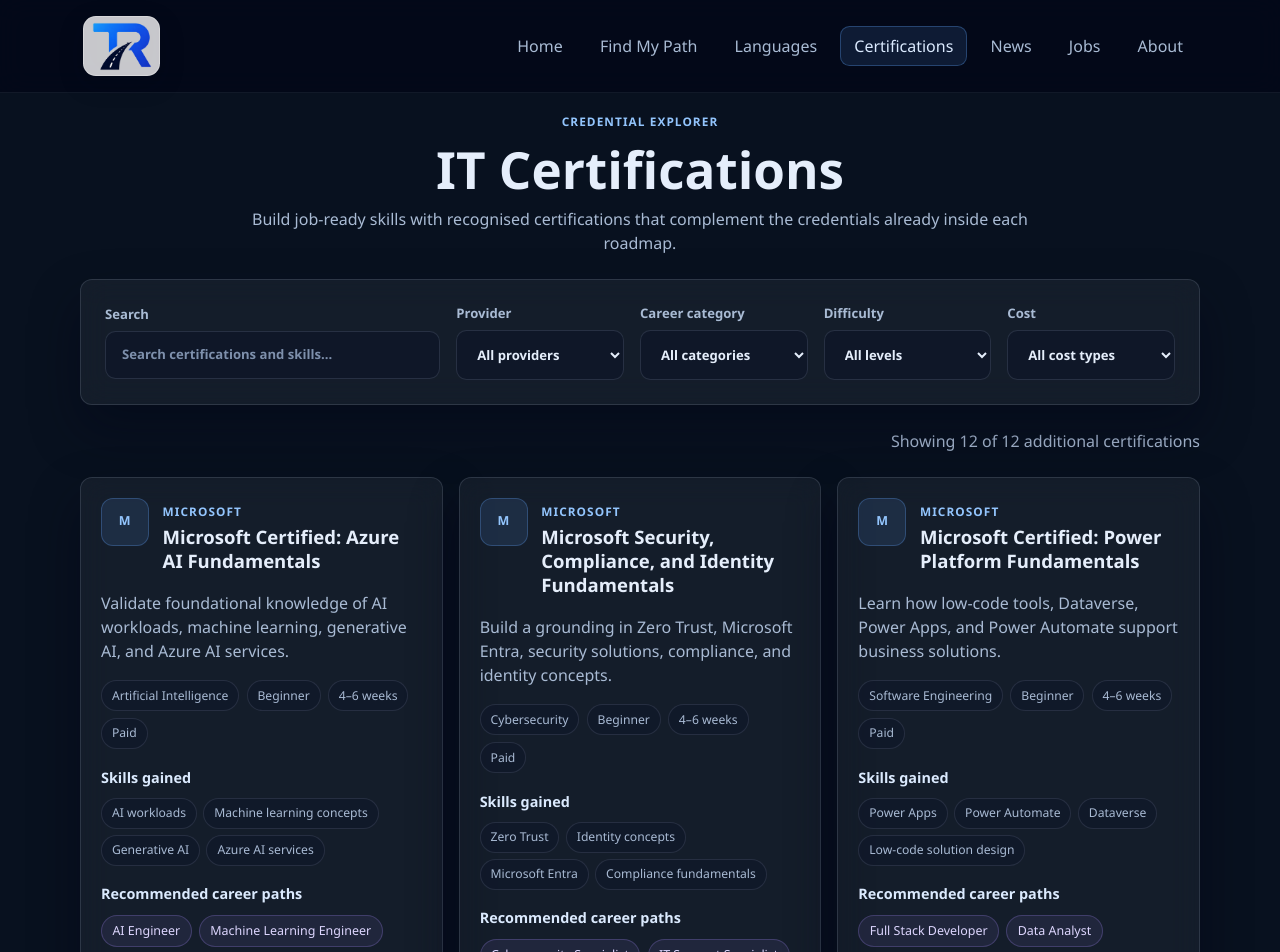
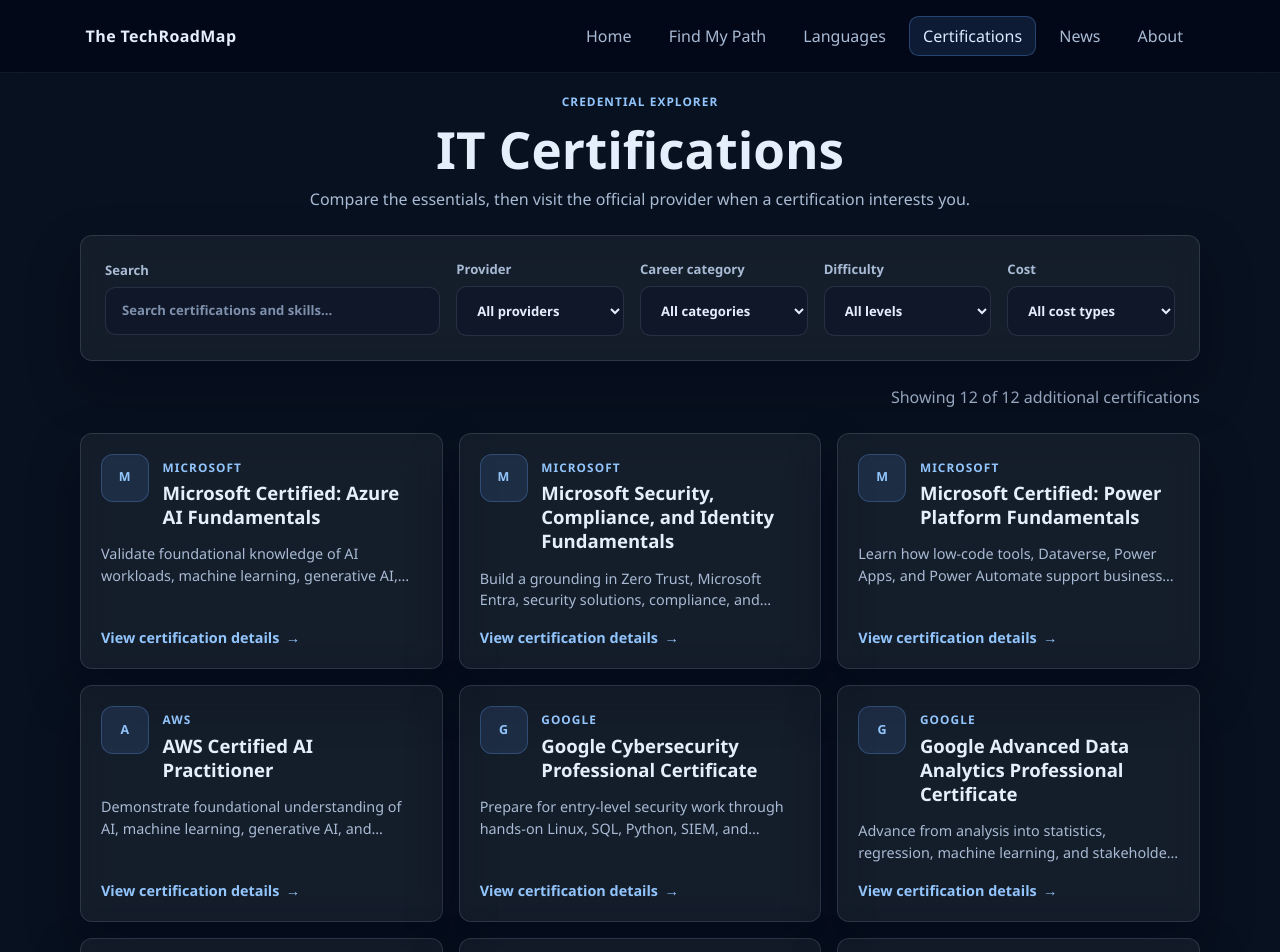
Before and after one commit to TheTechRoadMap/techroadmapsource, a React (Vite) app: page /certifications in a window 1280 px wide. Shown: the top 952 px of the page. Built offline with nearby package versions, Linux system fonts and the light colour scheme.

Commit message:
Refine homepage navigation and certification cards

```diff
--- a/index.html
+++ b/index.html
@@ -9,7 +9,6 @@
     />
     <meta name="viewport" content="width=device-width, initial-scale=1.0" />
     <meta name="keywords" content="tech roadmaps, technology guides, learning resources, career development, programming, software engineering" />
-    <link rel="icon" href="/techroadmap-logo.png" type="image/png" />
     <title>Tech Roadmaps</title>
   </head>
   <body>
--- a/src/CatalogPage.jsx
+++ b/src/CatalogPage.jsx
@@ -51,6 +51,7 @@
 }
 
 export default function CatalogPage({
+  afterContent,
   children,
   title,
   subtitle,
@@ -209,6 +210,8 @@
           </div>
         </section>
       ) : null}
+
+      {afterContent}
     </>
   );
 }
--- a/src/CertificationCard.jsx
+++ b/src/CertificationCard.jsx
@@ -1,8 +1,5 @@
-import React, { useMemo } from 'react';
-import { Link } from 'react-router-dom';
-import CertificationVideoCard from './CertificationVideoCard.jsx';
-import { certificationCategories } from './certifications.js';
-import { isSafeHttpsUrl, isSafeYouTubeUrl } from './contentUtils.js';
+import React from 'react';
+import { isSafeHttpsUrl } from './contentUtils.js';
 
 function providerInitials(provider) {
   return provider
@@ -13,20 +10,22 @@
     .toUpperCase();
 }
 
-export default function CertificationCard({ certification, roadmaps, videos }) {
-  const validVideos = useMemo(
-    () => videos.filter((video) => video.certificationId === certification.id && isSafeYouTubeUrl(video.youtubeUrl)),
-    [certification.id, videos],
-  );
-  const careerPaths = certification.recommendedCareerPaths
-    .map((id) => roadmaps.find((roadmap) => roadmap.id === id))
-    .filter(Boolean);
+function shortDescription(description) {
+  const text = String(description ?? '').trim();
+  const firstSentence = text.match(/^.*?[.!?](?:\s|$)/)?.[0]?.trim() ?? text;
+
+  return firstSentence.length > 125
+    ? `${firstSentence.slice(0, 122).trimEnd()}…`
+    : firstSentence;
+}
+
+export default function CertificationCard({ certification }) {
   const hasOfficialUrl = isSafeHttpsUrl(certification.officialUrl);
 
   return (
     <article className="certification-card glass-card">
       <div className="certification-card__header">
-        <div className="provider-logo" aria-label={`${certification.provider} logo placeholder`} role="img">
+        <div className="provider-logo" aria-hidden="true">
           {providerInitials(certification.provider)}
         </div>
         <div>
@@ -35,54 +34,21 @@
         </div>
       </div>
 
-      <p className="certification-card__description">{certification.description}</p>
-
-      <div className="metadata-row" aria-label="Certification details">
-        <span>{certificationCategories[certification.category] ?? certification.category}</span>
-        <span>{certification.difficulty}</span>
-        <span>{certification.duration}</span>
-        <span>{certification.costType}</span>
-      </div>
-
-      <div>
-        <h3 className="mini-heading">Skills gained</h3>
-        <ul className="chip-list" aria-label={`Skills gained in ${certification.name}`}>
-          {certification.skills.map((skill) => (
-            <li key={skill}>{skill}</li>
-          ))}
-        </ul>
-      </div>
-
-      <div>
-        <h3 className="mini-heading">Recommended career paths</h3>
-        <div className="connection-links">
-          {careerPaths.map((roadmap) => (
-            <Link key={roadmap.id} to={`/roadmaps/${roadmap.id}`}>
-              {roadmap.title}
-            </Link>
-          ))}
-        </div>
-      </div>
-
-      <details className="video-disclosure">
-        <summary>Recommended videos ({validVideos.length})</summary>
-        {validVideos.length ? (
-          <div className="video-grid">
-            {validVideos.map((video) => (
-              <CertificationVideoCard key={video.id} video={video} />
-            ))}
-          </div>
-        ) : (
-          <p className="inline-state">No recommended videos are available for this certification yet.</p>
-        )}
-      </details>
+      <p className="certification-card__description">
+        {shortDescription(certification.description)}
+      </p>
 
       {hasOfficialUrl ? (
-        <a className="button-link" href={certification.officialUrl} rel="noopener noreferrer" target="_blank">
-          View certification
+        <a
+          className="certification-card__link"
+          href={certification.officialUrl}
+          rel="noopener noreferrer"
+          target="_blank"
+        >
+          View certification details <span aria-hidden="true">→</span>
         </a>
       ) : (
-        <span className="button-link is-disabled" aria-disabled="true">
+        <span className="certification-card__link is-disabled" aria-disabled="true">
           Certification link unavailable
         </span>
       )}
--- a/src/CertificationsPage.jsx
+++ b/src/CertificationsPage.jsx
@@ -2,11 +2,9 @@
 import CertificationCard from './CertificationCard.jsx';
 import {
   certificationCategories,
-  certificationVideos,
   loadCertificationCatalog,
 } from './certifications.js';
 import { filterCertifications, uniqueValues } from './contentUtils.js';
-import { roadmapContent } from './siteContent.js';
 import { usePageMeta } from './pageMeta.js';
 
 const initialFilters = {
@@ -23,7 +21,6 @@
       <div className="skeleton skeleton--circle" />
       <div className="skeleton skeleton--title" />
       <div className="skeleton skeleton--line" />
-      <div className="skeleton skeleton--line" />
       <div className="skeleton skeleton--button" />
     </div>
   );
@@ -36,7 +33,7 @@
 
   usePageMeta(
     'IT Certifications - TechRoadMap',
-    'Find additional recognised IT certifications, related career paths, and recommended preparation videos.',
+    'Browse recognised IT certifications and continue to each official provider for complete details.',
   );
 
   useEffect(() => {
@@ -71,7 +68,7 @@
       <header className="header">
         <span className="eyebrow">Credential explorer</span>
         <h1>IT Certifications</h1>
-        <p>Build job-ready skills with recognised certifications that complement the credentials already inside each roadmap.</p>
+        <p>Compare the essentials, then visit the official provider when a certification interests you.</p>
       </header>
 
       <section className="search-filter certification-filters" aria-label="Certification filters">
@@ -154,8 +151,6 @@
                 <CertificationCard
                   certification={certification}
                   key={certification.id}
-                  roadmaps={roadmapContent}
-                  videos={certificationVideos}
                 />
               ))}
             </section>
--- a/src/Home.jsx
+++ b/src/Home.jsx
@@ -14,6 +14,7 @@
 
   return (
     <CatalogPage
+      afterContent={<TechNewsSlider />}
       categories={roadmapCategories}
       guideText="Use search or category filters to narrow the list. Mark a roadmap complete as you progress, then open the detail page for learning paths and resources."
       infoText="Tech roadmaps help you organize what to learn next, see how skills connect, and focus on the paths employers actually hire for."
@@ -52,7 +53,6 @@
           Find my path
         </Link>
       </section>
-      <TechNewsSlider />
     </CatalogPage>
   );
 }
--- a/src/Layout.jsx
+++ b/src/Layout.jsx
@@ -7,7 +7,6 @@
   { to: '/languages', label: 'Languages' },
   { to: '/certifications', label: 'Certifications' },
   { to: '/news', label: 'News' },
-  { to: '/jobs', label: 'Jobs' },
   { to: '/about', label: 'About' },
 ];
 
@@ -26,14 +25,8 @@
 
       <header className="site-nav-shell">
         <div className="site-nav">
-          <NavLink aria-label="TechRoadMap home" className="brand-mark" to="/">
-            <img
-              alt=""
-              className="brand-logo"
-              height="545"
-              src="/techroadmap-logo.png"
-              width="675"
-            />
+          <NavLink className="brand-mark" to="/">
+            The TechRoadMap
           </NavLink>
 
           <nav className="nav-links" aria-label="Primary">
--- a/src/app.jsx
+++ b/src/app.jsx
@@ -10,7 +10,6 @@
 import DetailView from './DetailView.jsx';
 import FindPathPage from './FindPathPage.jsx';
 import Home from './Home.jsx';
-import Jobs from './Jobs.jsx';
 import LanguagesPage from './LanguagesPage.jsx';
 import Layout from './Layout.jsx';
 import NewsPage from './NewsPage.jsx';
@@ -38,7 +37,6 @@
           <Route element={<LanguagesPage />} path="languages" />
           <Route element={<CertificationsPage />} path="certifications" />
           <Route element={<NewsPage />} path="news" />
-          <Route element={<Jobs />} path="jobs" />
           <Route element={<DetailView type="roadmap" />} path="roadmaps/:id" />
           <Route element={<DetailView type="language" />} path="languages/:id" />
           <Route element={<NotFound />} path="*" />
--- a/src/index.css
+++ b/src/index.css
@@ -104,31 +104,21 @@
   flex: 0 0 auto;
   align-items: center;
   justify-content: center;
-  padding: 0.3rem 0.45rem;
-  border: 1px solid rgba(255, 255, 255, 0.28);
-  border-radius: 0.8rem;
-  background: rgba(255, 255, 255, 0.78);
-  -webkit-backdrop-filter: blur(12px);
-  backdrop-filter: blur(12px);
+  padding: 0.4rem 0.15rem;
+  color: var(--text-primary);
+  font-size: 1rem;
+  font-weight: 850;
+  letter-spacing: 0.025em;
   text-decoration: none;
-  box-shadow: 0 8px 24px rgba(2, 6, 23, 0.22);
-  transition: transform 180ms ease, background 180ms ease, border-color 180ms ease;
+  transition: color 180ms ease, transform 180ms ease;
 }
 
 .brand-mark:hover,
 .brand-mark:focus-visible {
-  border-color: rgba(147, 197, 253, 0.72);
-  background: rgba(255, 255, 255, 0.9);
+  color: var(--brand-soft);
   outline: 3px solid rgba(96, 165, 250, 0.24);
   outline-offset: 3px;
   transform: translateY(-1px);
-}
-
-.brand-logo {
-  display: block;
-  width: 3.8rem;
-  height: 3.05rem;
-  object-fit: contain;
 }
 
 .nav-links {
@@ -634,7 +624,7 @@
 .certification-card {
   display: flex;
   flex-direction: column;
-  gap: 1.1rem;
+  gap: 0.9rem;
   min-width: 0;
   padding: 1.25rem;
 }
@@ -678,7 +668,40 @@
 }
 
 .certification-card__description {
-  color: var(--text-secondary);
+  display: -webkit-box;
+  min-height: 2.8rem;
+  overflow: hidden;
+  color: var(--text-secondary);
+  font-size: 0.9rem;
+  -webkit-box-orient: vertical;
+  -webkit-line-clamp: 2;
+}
+
+.certification-card__link {
+  display: inline-flex;
+  align-items: center;
+  gap: 0.4rem;
+  width: fit-content;
+  margin-top: auto;
+  color: var(--brand-soft);
+  font-size: 0.9rem;
+  font-weight: 800;
+  text-decoration: none;
+  transition: color 180ms ease, gap 180ms ease;
+}
+
+.certification-card__link:hover,
+.certification-card__link:focus-visible {
+  gap: 0.6rem;
+  color: #dbeafe;
+  outline: none;
+  text-decoration: underline;
+  text-underline-offset: 0.2rem;
+}
+
+.certification-card__link.is-disabled {
+  color: var(--text-muted);
+  cursor: not-allowed;
 }
 
 .metadata-row {
```
